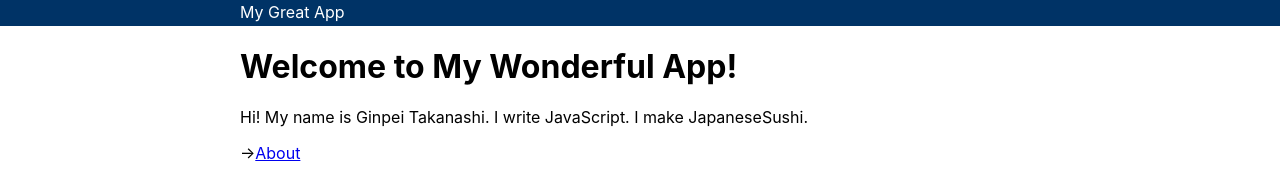
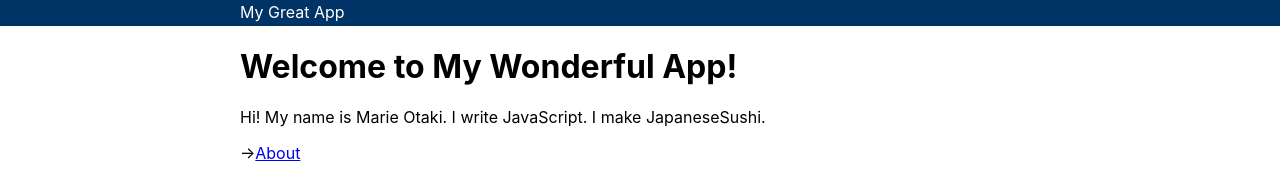
Before and after one commit to marieooq/my-wonderful-app, a React (Create React App) app: page / in a window 1280 px wide. Shown: the top 183 px of the page. Built offline with nearby package versions, Linux system fonts and the light colour scheme.

Commit message:
modified nodejs.yml and HomePage.tsx

```diff
--- a/src/screens/HomePage.tsx
+++ b/src/screens/HomePage.tsx
@@ -18,8 +18,7 @@ const HomePage: React.FC = () => {
     <DefaultLayout className="HomePage">
       <h1>Welcome to My Wonderful App!</h1>
       <p>
-        Hi! My name is Ginpei Takanashi. I write JavaScript. I make
-        JapaneseSushi.
+        Hi! My name is Marie Otaki. I write JavaScript. I make JapaneseSushi.
       </p>
       <p>
         →<Link to="/about">About</Link>
```
